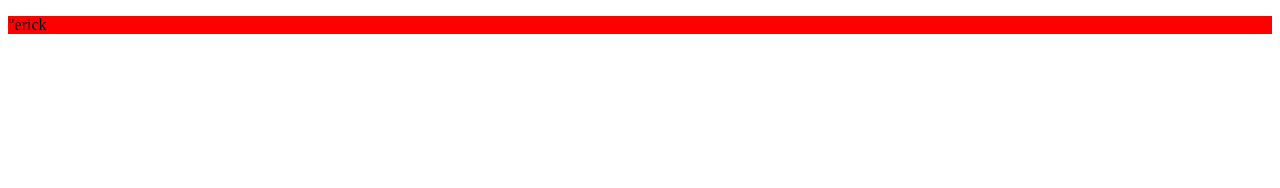
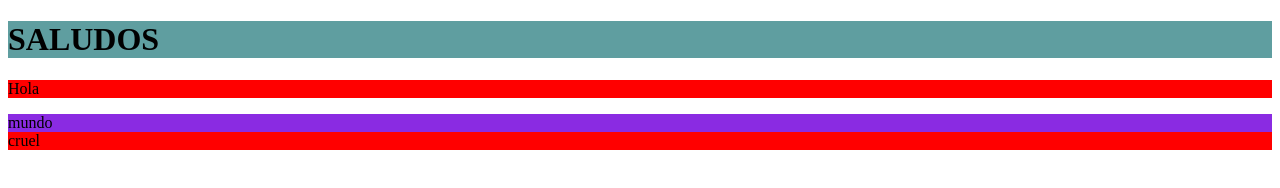
Before and after one commit to elianVillarroel/test, a plain HTML site: page index.html in a window 1280 px wide. Drawn offline with Linux system fonts and the light colour scheme.

Commit message:
aumentar color de fondo

```diff
--- a/index.html
+++ b/index.html
@@ -6,6 +6,9 @@
     <title>Document</title>
 </head>
 <body>
-    <p style="background-color: red;">"erick</p>
+    <H1 style="background-color: cadetblue;">SALUDOS</H1>
+    <p style="background-color: red;">Hola</p>
+    <div style="background-color: blueviolet;">mundo</div>
+    <div style="background-color: red;">cruel</div>
 </body>
 </html>
```
